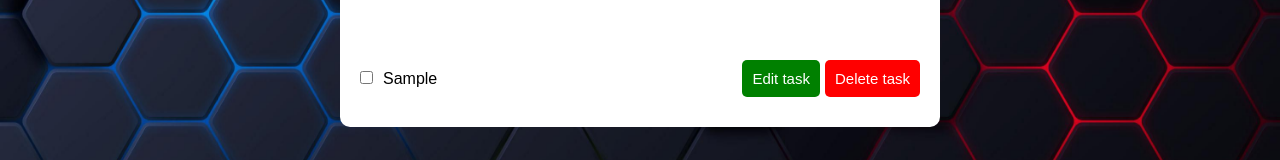
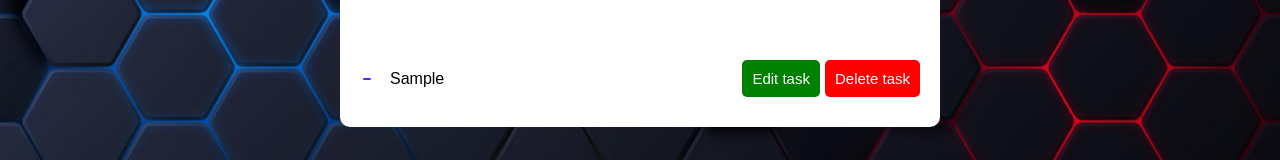
Before and after one commit to Abdurauf1/todo-app, a React (Vite) app: page / in a window 1280 px wide. Both pictures are taken after typing "Sample" into the empty fields and a click on the button "Add task". Shown: the part 226-386 px from the top of the page. Built offline with nearby package versions, Linux system fonts and the light colour scheme.

Commit message:
feat: add delete function and animation

```diff
--- a/src/App.tsx
+++ b/src/App.tsx
@@ -1,63 +1,37 @@
-import { useState, FC } from "react";
+import { FC, useState } from "react";
 import { ToastContainer, toast } from "react-toastify";
+import "react-toastify/dist/ReactToastify.css";
 
 interface TodoItem {
   id: string;
-  text: string;
+  name: string;
   completed: boolean;
 }
 
 const App: FC = () => {
+  const [inputVal, setInputVal] = useState("");
   const [todos, setTodos] = useState<TodoItem[]>([]);
-  const [inputVal, setInputVal] = useState<string>("");
   const [isChecked, setIsChecked] = useState<boolean>(false);
-  const [isEditing, setIsEditing] = useState<boolean>(false);
 
-  const addItem = (): void => {
-    if (inputVal.trim() !== "") {
+  const addTask = (): void => {
+    if (inputVal.trim() === "") {
+      toast.error("Please provide value");
+    } else {
       const newTodo: TodoItem = {
         id: new Date().getTime().toString(),
-        text: inputVal,
+        name: inputVal,
         completed: false,
       };
       setTodos([...todos, newTodo]);
       setInputVal("");
       toast.success("Task added successfully");
-    } else {
-      toast.error("Please provide value");
     }
   };
 
-  const deleteItem = (id: string): void => {
-    const updateTodos: TodoItem[] = todos.filter(todo => todo.id !== id);
-    setTodos(updateTodos);
-    toast.error("Task deleted successfully");
-  };
-
-  const handleEditing = (): void => {
-    todos.map(todo => {
-      const oldTodo = {
-        id: todo.id,
-        text: todo.text,
-        completed: todo.completed,
-      };
-      setInputVal(oldTodo.text);
-    });
-    setIsEditing(true);
-  };
-
-  const editItem = (): void => {
-    let newName = inputVal;
-    todos.map(todo => {
-      const newTodo = {
-        id: todo.id,
-        text: newName,
-        completed: todo.completed,
-      };
-      setTodos([newTodo]);
-    });
-    setInputVal("");
-    setIsEditing(false);
+  const deleteTask = (id: string): void => {
+    const updatedTodos: TodoItem[] = todos.filter(todo => todo.id !== id);
+    setTodos(updatedTodos);
+    toast.success("Task deleted successfully");
   };
 
   return (
@@ -66,34 +40,32 @@ const App: FC = () => {
       <div className="container">
         <h1>To do list</h1>
         <div className="add-item-wrapper">
-          <input onChange={e => setInputVal(e.target.value)} value={inputVal} />
-          <button
-            className={`${isEditing ? "btn-success" : "btn-primary"}`}
-            onClick={isEditing ? editItem : addItem}
-          >
-            {isEditing ? "Save" : "Add task"}
+          <input type="text" value={inputVal} onChange={e => setInputVal(e.target.value)} />
+          <button className="btn-primary" onClick={addTask}>
+            Add task
           </button>
         </div>
         <ul className="list-group">
-          {todos.map(todo => (
+          {todos?.map(todo => (
             <li
+              key={todo.id}
               className="list-group-item d-flex align-items-center justify-content-between"
-              key={todo.id}
             >
               <div>
                 <input
-                  className="checkbox"
+                  className={`${isChecked ? "animate-input" : ""} checkbox`}
+                  type="checkbox"
+                  id={todo.id}
                   onChange={() => setIsChecked(!isChecked)}
-                  id={todo.id}
-                  type="checkbox"
+                  checked={isChecked}
                 />
-                <label htmlFor={todo.id}>{todo.text}</label>
+                <label className={isChecked ? "animate-label" : ""} htmlFor={todo.id}>
+                  {todo.name}
+                </label>
               </div>
               <div>
-                <button className="btn btn-success" onClick={() => handleEditing()}>
-                  Edit task
-                </button>
-                <button className="btn btn-danger" onClick={() => deleteItem(todo.id)}>
+                <button className="btn btn-success">Edit task</button>
+                <button className="btn btn-danger" onClick={() => deleteTask(todo.id)}>
                   Delete task
                 </button>
               </div>
--- a/src/index.less
+++ b/src/index.less
@@ -4,6 +4,9 @@
   box-sizing: border-box;
   font-family: sans-serif;
 }
+
+@check: #4f29f0;
+@disabled: #c3c8de;
 
 .background {
   position: absolute;
@@ -17,7 +20,6 @@
   background-size: cover;
   background-attachment: fixed;
   overflow-y: scroll;
-}
 
   .container {
     width: 600px;
@@ -64,10 +66,92 @@
         justify-content: space-between;
         align-items: center;
         padding: 10px 0;
-      div {
+        div:first-child {
+          position: relative;
+          display: grid;
+          grid-template-columns: 30px auto;
+          align-items: center;
           .checkbox {
             margin-right: 10px;
             cursor: pointer;
+            -webkit-appearance: none;
+            -moz-appearance: none;
+            appearance: none;
+            position: relative;
+            height: 15px;
+            width: 15px;
+            outline: none;
+            border: 0;
+            cursor: pointer;
+            display: grid;
+            align-items: center;
+            &::before,
+            &::after {
+              content: "";
+              position: absolute;
+              height: 2px;
+              top: auto;
+              background: @check;
+              border-radius: 2px;
+            }
+            &::before {
+              width: 0px;
+              right: 60%;
+              transform-origin: right bottom;
+            }
+            &::after {
+              width: 0px;
+              left: 40%;
+              transform-origin: left bottom;
+            }
+            &:checked {
+              &::before {
+                animation: check-01 0.4s ease forwards;
+              }
+              &::after {
+                animation: check-02 0.4s ease forwards;
+              }
+              + label {
+                color: @disabled;
+                animation: move 0.3s ease 0.1s forwards;
+                &::before {
+                  background: @disabled;
+                  animation: slice 0.4s ease forwards;
+                }
+                &::after {
+                  animation: firework 0.5s ease forwards 0.1s;
+                }
+              }
+            }
+          }
+        }
+        label {
+          position: relative;
+          cursor: pointer;
+          display: grid;
+          align-items: center;
+          width: fit-content;
+          transition: color 0.3s ease;
+          &::before,
+          &::after {
+            content: "";
+            position: absolute;
+          }
+          &::before {
+            height: 2px;
+            width: 8px;
+            left: -27px;
+            background: @check;
+            border-radius: 2px;
+            transition: background 0.3s ease;
+          }
+          &:after {
+            height: 4px;
+            width: 4px;
+            top: 8px;
+            left: -25px;
+            border-radius: 50%;
+          }
         }
       }
     }
@@ -95,3 +179,87 @@
 .btn-danger {
   background-color: red;
 }
+
+@keyframes move {
+  50% {
+    padding-left: 8px;
+    padding-right: 0px;
+  }
+  100% {
+    padding-right: 4px;
+  }
+}
+
+@keyframes slice {
+  60% {
+    width: 100%;
+    left: 4px;
+  }
+  100% {
+    width: 100%;
+    left: -2px;
+    padding-left: 0;
+  }
+}
+
+@keyframes check-01 {
+  0% {
+    width: 4px;
+    top: auto;
+    transform: rotate(0);
+  }
+  50% {
+    width: 0px;
+    top: auto;
+    transform: rotate(0);
+  }
+  51% {
+    width: 0px;
+    top: 8px;
+    transform: rotate(45deg);
+  }
+  100% {
+    width: 5px;
+    top: 8px;
+    transform: rotate(45deg);
+  }
+}
+
+@keyframes check-02 {
+  0% {
+    width: 4px;
+    top: auto;
+    transform: rotate(0);
+  }
+  50% {
+    width: 0px;
+    top: auto;
+    transform: rotate(0);
+  }
+  51% {
+    width: 0px;
+    top: 8px;
+    transform: rotate(-45deg);
+  }
+  100% {
+    width: 10px;
+    top: 8px;
+    transform: rotate(-45deg);
+  }
+}
+
+@keyframes firework {
+  0% {
+    opacity: 1;
+    box-shadow: 0 0 0 -2px #4f29f0, 0 0 0 -2px #4f29f0, 0 0 0 -2px #4f29f0, 0 0 0 -2px #4f29f0,
+      0 0 0 -2px #4f29f0, 0 0 0 -2px #4f29f0;
+  }
+  30% {
+    opacity: 1;
+  }
+  100% {
+    opacity: 0;
+    box-shadow: 0 -15px 0 0px #4f29f0, 14px -8px 0 0px #4f29f0, 14px 8px 0 0px #4f29f0,
+      0 15px 0 0px #4f29f0, -14px 8px 0 0px #4f29f0, -14px -8px 0 0px #4f29f0;
+  }
+}
```
Also changed, not shown: 2 other files (tests, documents, lock files or other folders). Lines whose indentation alone changed are shown as unchanged.
